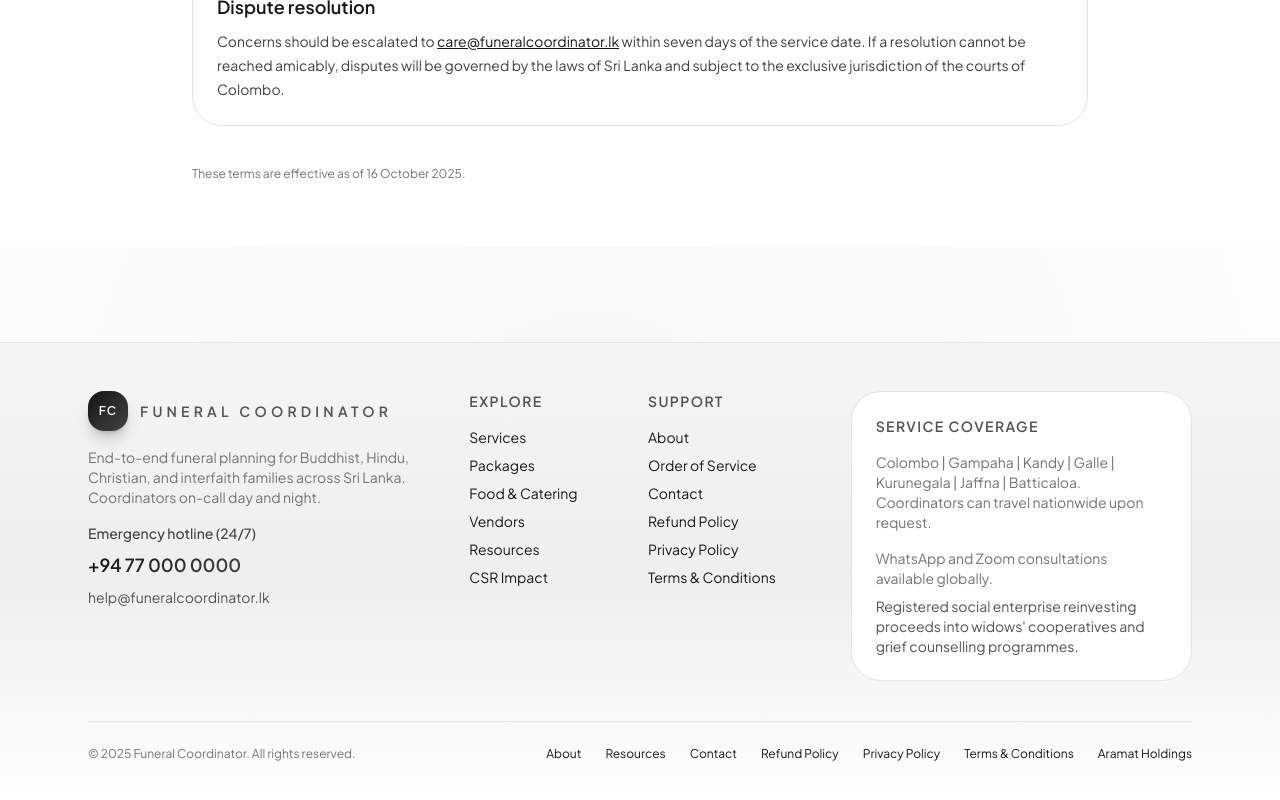
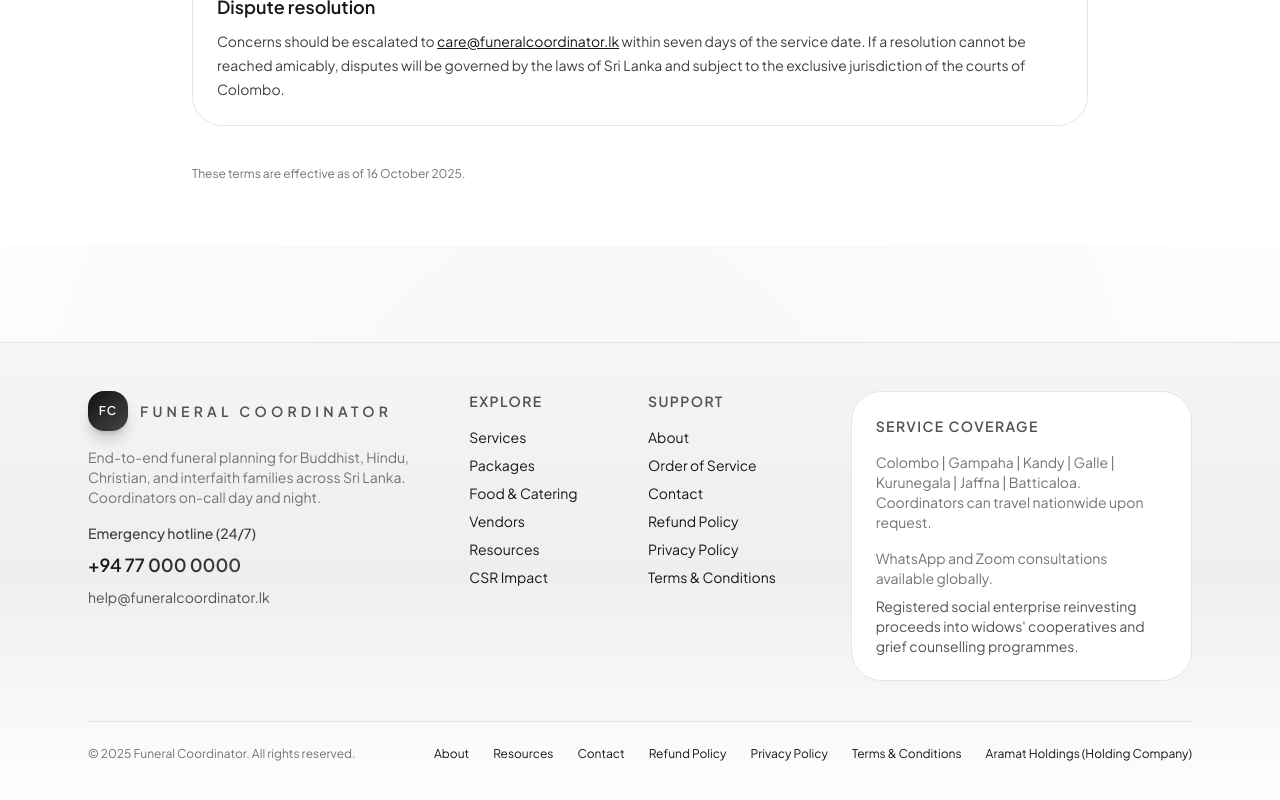
Before and after one commit to NipuniThakshila2000/funeral-coordinator-, a Next.js app: page /terms-and-conditions in a window 1280 px wide. Shown: the part 1003-1803 px from the top of the page. Built offline with nearby package versions, Linux system fonts and the light colour scheme.

Commit message:
Update Aramat Holdings labels

```diff
--- a/app/layout.tsx
+++ b/app/layout.tsx
@@ -225,7 +225,7 @@ export default function RootLayout({ children }: { children: ReactNode }) {
                     rel="noreferrer"
                     className="hover:text-neutral-600"
                   >
-                    Aramat Holdings
+                    Aramat Holdings (Holding Company)
                   </a>
                 </div>
               </div>
--- a/app/refund-policy/page.tsx
+++ b/app/refund-policy/page.tsx
@@ -3,7 +3,7 @@ import type { Metadata } from "next";
 export const metadata: Metadata = {
   title: "Refund Policy",
   description:
-    "Understand how Funeral Coordinator handles cancellations, downgrades, and refunds for services purchased through Aramat Holdings (Pvt) Ltd.",
+    "Understand how Funeral Coordinator handles cancellations, downgrades, and refunds for services purchased through Aramat Holdings (Holding Company).",
 };
 
 const refundSections = [
--- a/app/terms-and-conditions/page.tsx
+++ b/app/terms-and-conditions/page.tsx
@@ -2,7 +2,7 @@ import type { Metadata } from "next";
 
 export const metadata: Metadata = {
   title: "Terms & Conditions",
-  description: "Legal terms that govern the use of Funeral Coordinator's website and services operated by Aramat Holdings (Pvt) Ltd.",
+  description: "Legal terms that govern the use of Funeral Coordinator's website and services operated by Aramat Holdings (Holding Company).",
 };
 
 const termsSections = [
```
